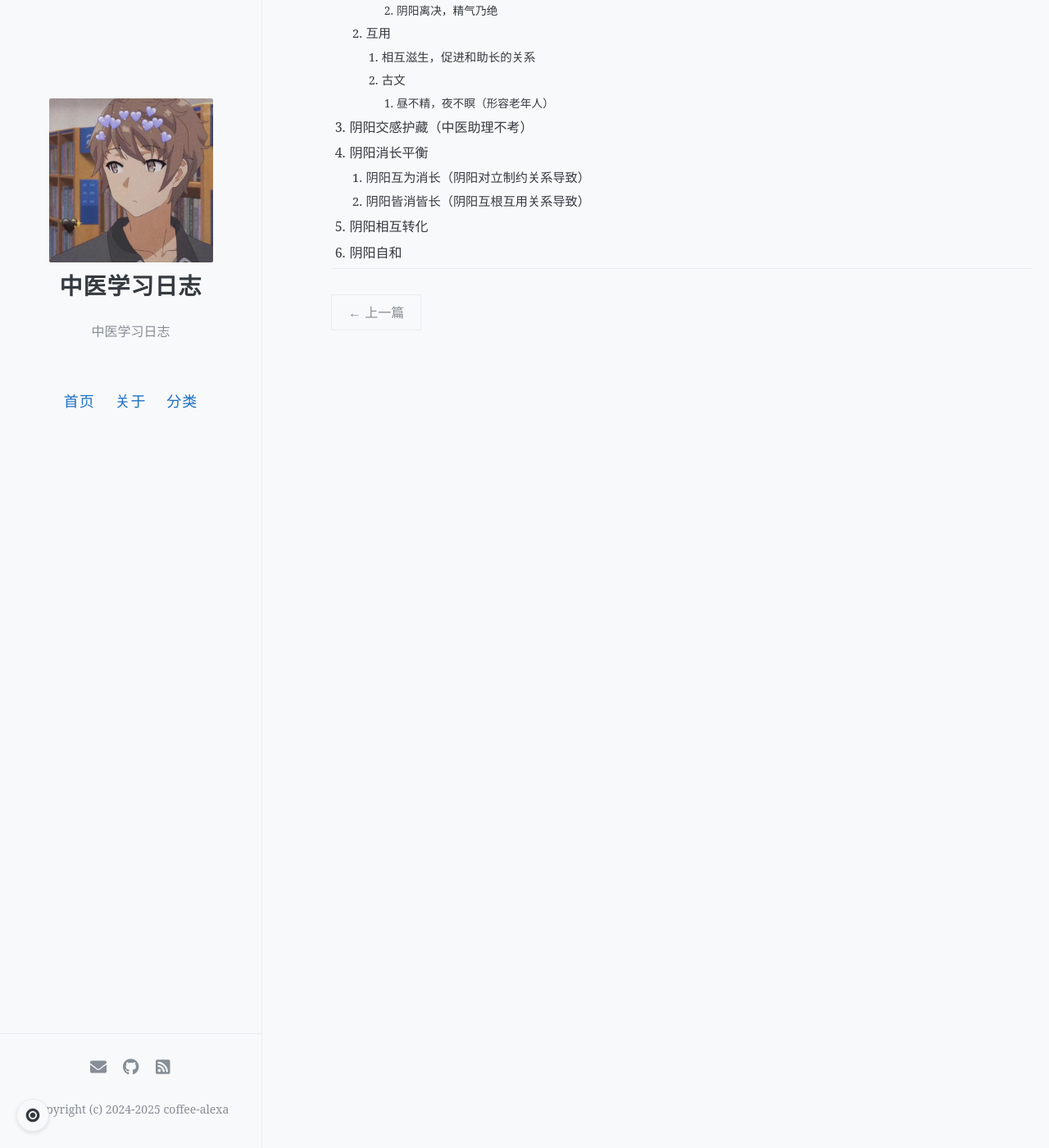
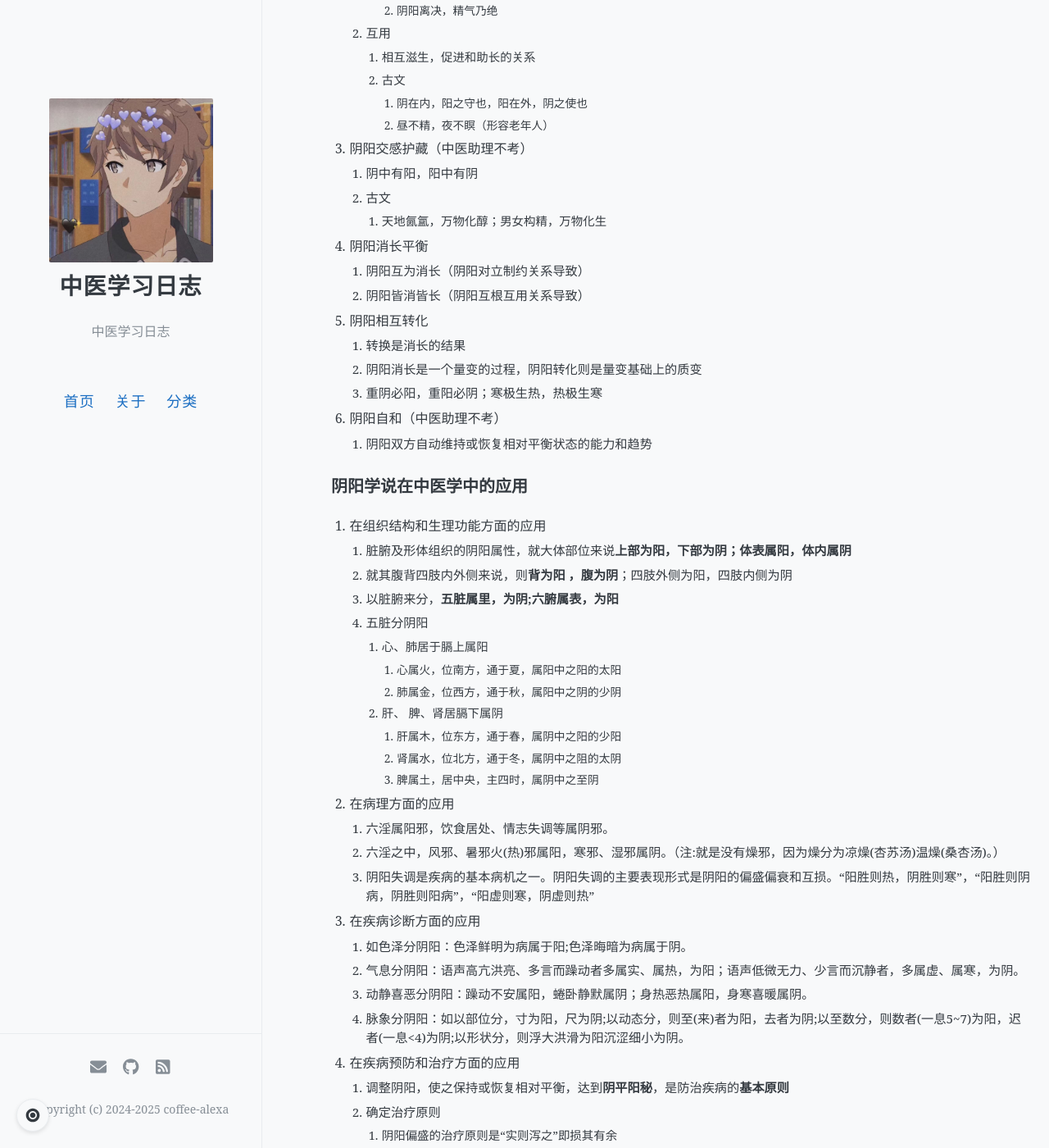
Before and after one commit to coffee-alexa/coffee-alexa.github.io, a Jekyll site: the page built from _posts/2025-01-09-阴阳学说.md, in a window 1280 px wide and 1400 px high, scrolled down 995 px. Shown: the whole window at 82% size. Built offline with Jekyll 4.4.1, drawn with Linux system fonts in a browser that asks for light colours; a script that is not in the unit is left out; some of the changed text lies outside the part shown.

Commit message:
Update 2025-01-09-阴阳学说.md

```diff
--- a/_posts/2025-01-09-阴阳学说.md
+++ b/_posts/2025-01-09-阴阳学说.md
@@ -36,7 +36,7 @@ author: jia
 
 1. 阴阳对立制约
    1. 两句古文
-      1. 动极者镇之以静，阳亢者胜之以阳
+      1. 动极者镇之以静，阴亢者胜之以阳
       2. 阴盛则阳病，阳盛则阴病
 2. 阴阳互根互用
    1. 互根
@@ -47,10 +47,57 @@ author: jia
    2. 互用
       1. 相互滋生，促进和助长的关系
       2. 古文
-         1. 昼不精，夜不瞑（形容老年人）
+         1. 阴在内，阳之守也，阳在外，阴之使也
+         2. 昼不精，夜不瞑（形容老年人）
 3. 阴阳交感护藏（中医助理不考）
+   1. 阴中有阳，阳中有阴
+   2. 古文
+      1. 天地氤氲，万物化醇；男女构精，万物化生
 4. 阴阳消长平衡
    1. 阴阳互为消长（阴阳对立制约关系导致）
    2. 阴阳皆消皆长（阴阳互根互用关系导致）
 5. 阴阳相互转化
-6. 阴阳自和
+   1. 转换是消长的结果
+   2. 阴阳消长是一个量变的过程，阴阳转化则是量变基础上的质变
+   3. 重阴必阳，重阳必阴；寒极生热，热极生寒
+6. 阴阳自和（中医助理不考）
+   1. 阴阳双方自动维持或恢复相对平衡状态的能力和趋势
+
+### 阴阳学说在中医学中的应用
+
+1. 在组织结构和生理功能方面的应用
+   1. 脏腑及形体组织的阴阳属性，就大体部位来说**上部为阳，下部为阴；体表属阳，体内属阴**
+   2. 就其腹背四肢内外侧来说，则**背为阳 ，腹为阴**；四肢外侧为阳，四肢内侧为阴
+   3. 以脏腑来分，**五脏属里，为阴;六腑属表，为阳**
+   4. 五脏分阴阳
+      1. 心、肺居于膈上属阳
+         1. 心属火，位南方，通于夏，属阳中之阳的太阳
+         2. 肺属金，位西方，通于秋，属阳中之阴的少阴
+      2. 肝、 脾、肾居膈下属阴
+         1. 肝属木，位东方，通于春，属阴中之阳的少阳
+         2. 肾属水，位北方，通于冬，属阴中之阻的太阴
+         3. 脾属土，居中央，主四时，属阴中之至阴
+2. 在病理方面的应用
+   1. 六淫属阳邪，饮食居处、情志失调等属阴邪。
+   2. 六淫之中，风邪、暑邪火(热)邪属阳，寒邪、湿邪属阴。（注:就是没有燥邪，因为燥分为凉燥(杏苏汤)温燥(桑杏汤)。）
+   3. 阴阳失调是疾病的基本病机之一。阴阳失调的主要表现形式是阴阳的偏盛偏衰和互损。“阳胜则热，阴胜则寒”，“阳胜则阴病，阴胜则阳病”，“阳虚则寒，阴虚则热”
+3. 在疾病诊断方面的应用
+   1. 如色泽分阴阳：色泽鲜明为病属于阳;色泽晦暗为病属于阴。
+   2. 气息分阴阳：语声高亢洪亮、多言而躁动者多属实、属热，为阳；语声低微无力、少言而沉静者，多属虚、属寒，为阴。
+   3. 动静喜恶分阴阳：躁动不安属阳，蜷卧静默属阴；身热恶热属阳，身寒喜暖属阴。
+   4. 脉象分阴阳：如以部位分，寸为阳，尺为阴;以动态分，则至(来)者为阳，去者为阴;以至数分，则数者(一息5~7)为阳，迟者(一息<4)为阴;以形状分，则浮大洪滑为阳沉涩细小为阴。
+4. 在疾病预防和治疗方面的应用
+   1. 调整阴阳，使之保持或恢复相对平衡，达到**阴平阳秘**，是防治疾病的**基本原则**
+   2. 确定治疗原则
+      1. 阴阳偏盛的治疗原则是“实则泻之”即损其有余
+         1. 阳偏盛而导致的实热证，用“热者寒之”的治疗方法
+         2. 阴偏盛而导致的实寒证，用“寒者热之”的治疗方法
+         3. 若在阳盛或阴盛的同时，由于“阳胜则阴病”(火热灼伤阴津)或“阴胜则阳病”(阴寒损伤阳气)而出现阴虚或阳虚时，则又当兼顾其不足，于“实者泻之”不之中配以滋阴或助阳之品
+      2. 阴阳偏衰的治疗原则是“虚则补之“即补其不足。
+         1. 阴偏衰产生的是“阴虚则热”的虚热证，治疗当滋阴制阳，《内经》称之为“阳病治阴”
+         2. 阳偏衰产生的是“阳虚则寒” 的虚寒证，治疗当扶阳抑阴，《内经》称之为“阴病治阳”
+         3. 做题：治谁谁衰，谁衰治谁
+      3. 阴阳互损导致阴阳两虚应采用阴阳双补的治疗原则。对阳损及阴导致的以阳虚为主的阴阳两虚证当补阳为主，兼以补阴;对阴损及阳导致的以阴虚为主的阴阳两虚证，当补阴为主，兼以补阳。
+   3. 分析和归纳药物的性能
+      1. 药性 主要是寒、热、温、凉四种药性，又称“四气”，其中寒凉属阴，温热属阳
+      2. 五 味，就是酸、苦、甘、辛、咸五种滋味，辛、甘、淡(易错)三味属阳，酸、苦、咸三味属阴,
```
